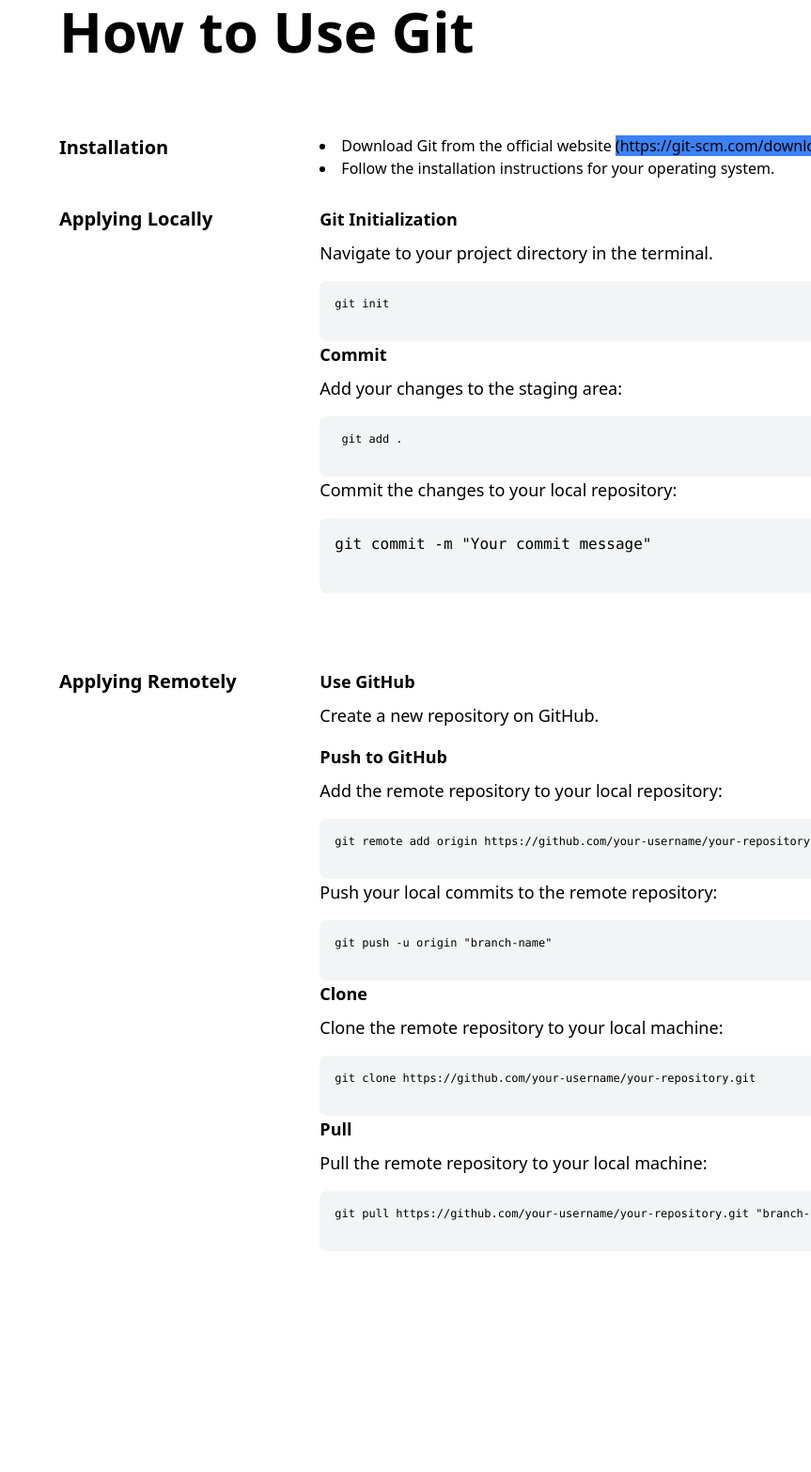
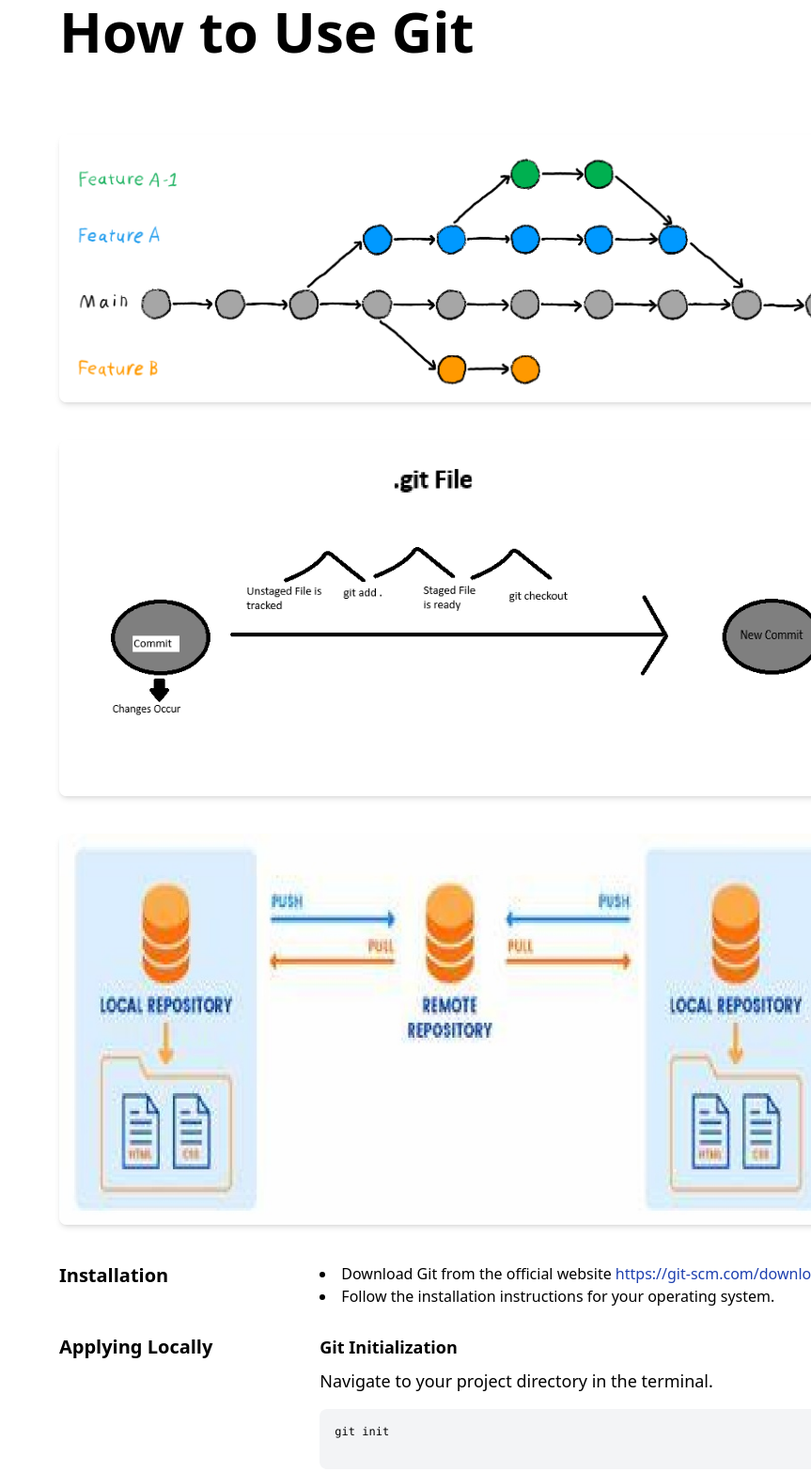
Before and after one commit to sjay-dao/web-blog, a website: page build/git-blog/index.html in a window 1280 px wide. Shown: the part 2447-4013 px from the top of the page at 94% size, without its empty margins (417-1280 px from the left). Before the commit the page ends 3826 px from the top, so only its background shows below. Drawn offline with Linux system fonts and the light colour scheme.

Commit message:
add images and fix download link

```diff
--- a/build/git-blog/index.html
+++ b/build/git-blog/index.html
@@ -137,14 +137,16 @@
                 </section>
                 <section id="section3" class="mb-4">
                     <h2 class="text-6xl font-bold mb-20">How to Use Git</h2>
-
+                    <img src="../img/git-blog-img/git branch.png" alt="Image Description" class="rounded-lg shadow-md mb-10">
+                    <img src="../img/git-blog-img/terms illustration.png" alt="Image Description" class="rounded-lg shadow-md mb-10">
+                    <img src="../img/git-blog-img/repository.jpg" alt="Image Description" class="rounded-lg shadow-md mb-10">
                     <div class="flex flex-col md:flex-row">
                         <div class="md:w-1/3 mb-10">
                             <h3 class="text-xl font-bold mb-2">Installation</h3>
                         </div>
                         <div class="md:w-2/3">
                             <ul class="list-disc space-y-2"></ul>
-                                <li>Download Git from the official website <a class="bg-blue-500" "https://git-scm.com/download">(https://git-scm.com/download)</a></li>
+                                <li>Download Git from the official website <a class="text-blue-800" href="https://git-scm.com/download">https://git-scm.com/download</a></li>
                                 <li>Follow the installation instructions for your operating system.</li>
                             </ul>
                         </div>
```
Also changed, not shown: build/img/git-blog-img/git branch.png (added), build/img/git-blog-img/repository.jpg (added), build/img/git-blog-img/terms illustration.png (added).
